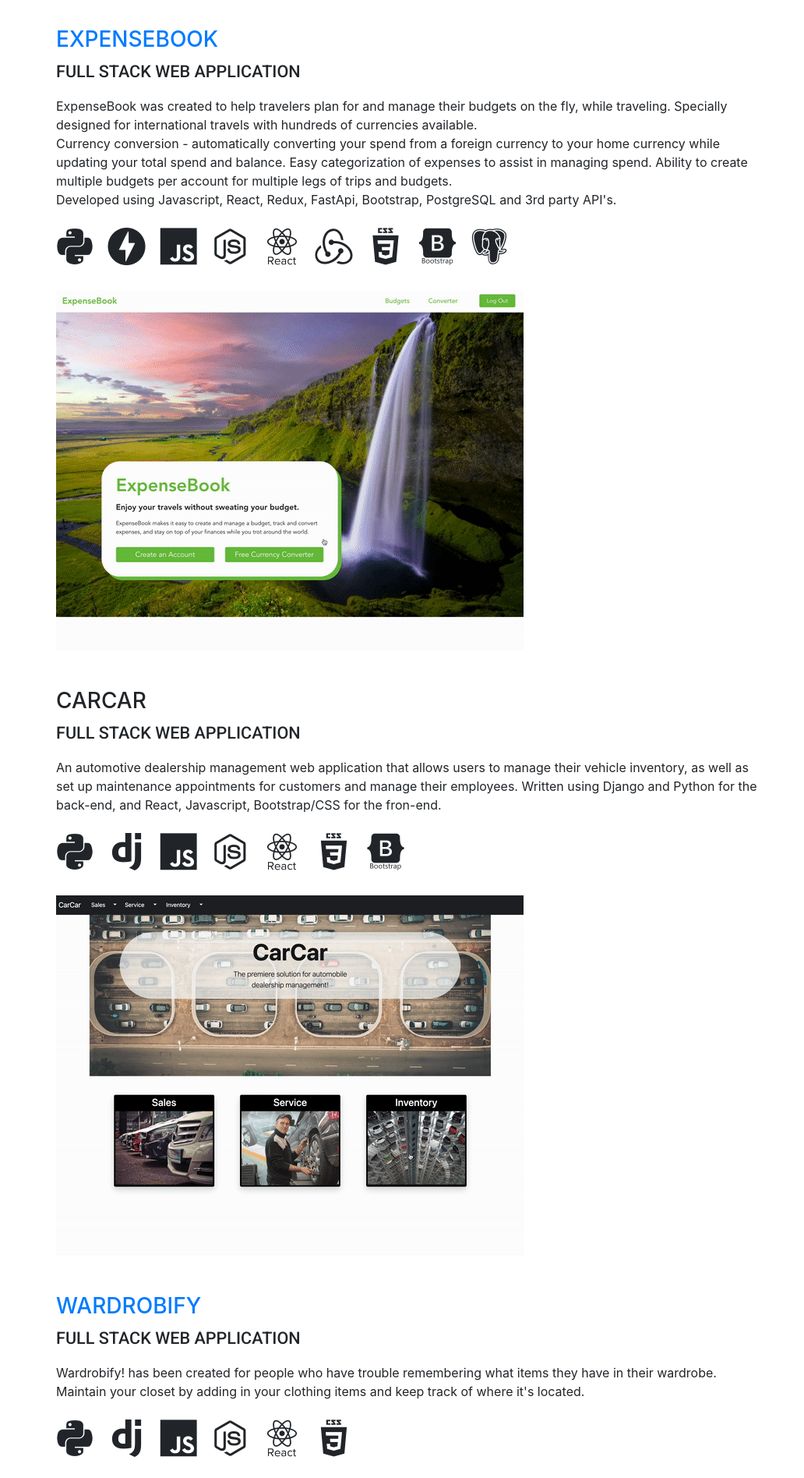
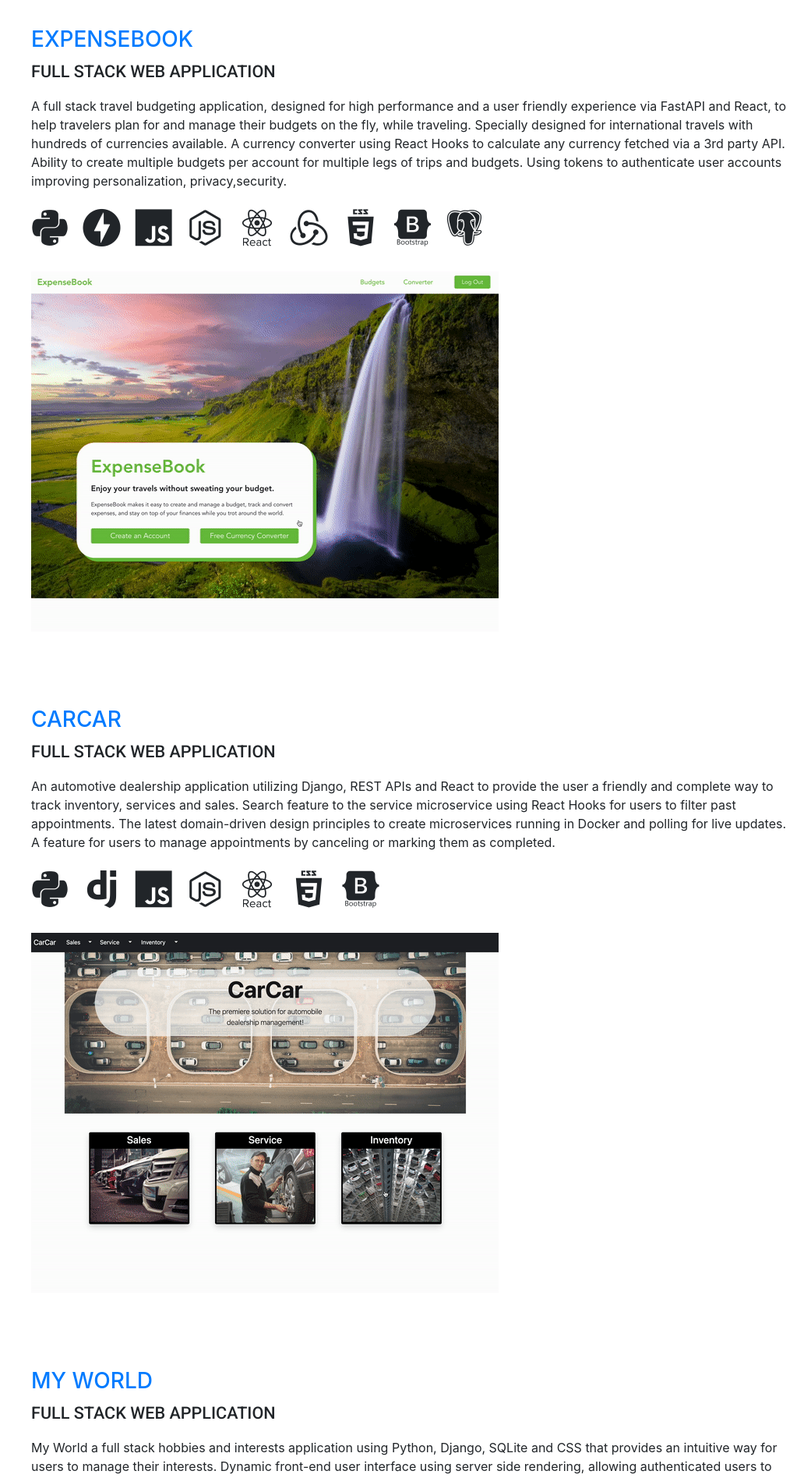
Before and after one commit to danielrotstein/portfolio, a website with bundled scripts: page index.html in a window 1280 px wide. Shown: the part 1700-3595 px from the top of the page at 78% size, without its empty margins (248-1280 px from the left). Built offline with nearby package versions, Linux system fonts and the light colour scheme.

Commit message:
added my world gif and description to project, removed wardrobify

```diff
--- a/index.html
+++ b/index.html
@@ -48,7 +48,7 @@
 
     <nav class="navbar navbar-expand-lg navbar-dark bg-primary fixed-top" id="sideNav">
       <a class="navbar-brand js-scroll-trigger" href="#page-top">
-        <span class="d-block d-lg-none">Start Bootstrap</span>
+        <span class="d-block d-lg-none">Menu</span>
         <span class="d-none d-lg-block">
           <img class="img-fluid img-profile rounded-circle mx-auto mb-2" src="img/daniel-square.jpg" alt="">
         </span>
@@ -96,7 +96,6 @@
           <p class="mb-5">After years of traveling the world and learning to speak multiple languages, I now look forward to applying my unique background and skills towards technical languages. It's my goal to continue evolving as a software engineer with a global perspective.</p>
           <ul class="list-inline list-social-icons mb-0">
 
-
             <li class="list-inline-item">
               <a href="https://www.linkedin.com/in/danielrotstein/" target="_blank">
                 <span class="fa-stack fa-lg">
@@ -105,7 +104,6 @@
                 </span>
               </a>
             </li>
-
             <li class="list-inline-item">
               <a href="https://gitlab.com/daniel-rotstein" target="_blank">
                 <span class="fa-stack fa-lg">
@@ -114,7 +112,6 @@
                 </span>
               </a>
             </li>
-
             <li class="list-inline-item">
               <a href="https://github.com/danielrotstein" target="_blank">
                 <span class="fa-stack fa-lg">
@@ -191,7 +188,7 @@
 
 
 
-      <section class="resume-section p-3 p-lg-5 d-flex flex-column" id="interests">
+      <section class="resume-section p-3 d-flex flex-column" id="interests">
         <div class="my-auto">
           <h2 class="mb-5">Projects</h2>
 
@@ -200,13 +197,16 @@
               <h3><a href="https://gitlab.com/daniel-rotstein/ExpenseBook" target="_blank" class="mb-0">ExpenseBook</h3></a>
               <div class="subheading mb-3">Full Stack Web Application
               </div>
-              <p>ExpenseBook was created to help travelers plan for and manage their budgets on the fly, while traveling. Specially designed for international travels with hundreds of currencies available.
+              <!-- <p>ExpenseBook was created to help travelers plan for and manage their budgets on the fly, while traveling. Specially designed for international travels with hundreds of currencies available.
                 </br>
                 Currency conversion - automatically converting your spend from a foreign currency to your home currency while updating your total spend and balance.
                 Easy categorization of expenses to assist in managing spend.
                 Ability to create multiple budgets per account for multiple legs of trips and budgets.
-              </br>
-              Developed using Javascript, React, Redux, FastApi, Bootstrap, PostgreSQL and 3rd party API's.
+              </p> -->
+              <p>A full stack travel budgeting application, designed for high performance and a user friendly experience via FastAPI and React, to help travelers plan for and manage their budgets on the fly, while traveling. Specially designed for international travels with hundreds of currencies available.
+              A currency converter using React Hooks to calculate any currency fetched via a 3rd party API.
+              Ability to create multiple budgets per account for multiple legs of trips and budgets.
+              Using tokens to authenticate user accounts improving personalization, privacy,security.
               </p>
               <ul class="list-inline list-icons">
                 <li class="list-inline-item">
@@ -237,19 +237,24 @@
                   <i class="devicon-postgresql-plain"></i>
                 </li>
             </ul>
-              <div>
-                <img src="img/expensebook.gif" alt="expensebook-gif"/>
+              <div class="projects-border">
+                <a href="https://gitlab.com/daniel-rotstein/ExpenseBook" target="_blank"><img src="img/expensebook.gif" alt="expensebook-gif"/></a>
               </div>
             </div>
           </div>
+          </br>
+          </br>
 
 
           <div class="resume-item d-flex flex-column flex-md-row mb-5">
             <div class="resume-content mr-auto">
-              <h3>CarCar</h3>
+              <h3><a href="https://gitlab.com/daniel-rotstein/carcar" target="_blank">CarCar</h3></a>
               <div class="subheading mb-3">Full Stack Web Application
               </div>
-              <p>An automotive dealership management web application that allows users to manage their vehicle inventory, as well as set up maintenance appointments for customers and manage their employees. Written using Django and Python for the back-end, and React, Javascript, Bootstrap/CSS for the fron-end.
+              <p>An automotive dealership application utilizing Django, REST APIs and React to provide the user a friendly and complete way to track inventory, services and sales.
+              Search feature to the service microservice using React Hooks for users to filter past appointments.
+              The latest domain-driven design principles to create microservices running in Docker and polling for live updates.
+              A feature for users to manage appointments by canceling or marking them as completed.
               </p>
               <ul class="list-inline list-icons">
                 <li class="list-inline-item">
@@ -273,21 +278,24 @@
                 <li class="list-inline-item">
                   <i class="devicon-bootstrap-plain-wordmark"></i>
                 </li>
-
             </ul>
               <div>
                 <a href="https://gitlab.com/daniel-rotstein/carcar" target="_blank"><img src="img/carcar.gif" alt="carcar-gif"/></a>
-
               </div>
             </div>
           </div>
+          </br>
+          </br>
+
 
           <div class="resume-item d-flex flex-column flex-md-row mb-5">
             <div class="resume-content mr-auto">
-              <h3><a href="https://gitlab.com/daniel-rotstein/wardrobify" target="_blank" class="mb-0">Wardrobify</h3></a>
+              <h3><a href="https://gitlab.com/daniel-rotstein/my-world" target="_blank" class="mb-0">My World</h3></a>
               <div class="subheading mb-3">Full Stack Web Application
               </div>
-              <p>Wardrobify! has been created for people who have trouble remembering what items they have in their wardrobe. Maintain your closet by adding in your clothing items and keep track of where it's located.
+              <p>My World a full stack hobbies and interests application using Python, Django, SQLite and CSS that provides an intuitive way for users to manage their interests.
+              Dynamic front-end user interface using server side rendering, allowing authenticated users to easily add/remove tasks from their ToDo Lists, including interactive navbar and external links.
+              User authentication for greater admin role capabilities and security.
               </p>
               <ul class="list-inline list-icons">
                 <li class="list-inline-item">
@@ -297,28 +305,19 @@
                   <i class="devicon-django-plain"></i>
                 </li>
                 <li class="list-inline-item">
-                  <i class="devicon-javascript-plain"></i>
-                </li>
-                <li class="list-inline-item">
-                  <i class="devicon-nodejs-plain"></i>
-                </li>
-                <li class="list-inline-item">
-                  <i class="devicon-react-original-wordmark"></i>
+                  <i class="devicon-html5-plain-wordmark"></i>
                 </li>
                 <li class="list-inline-item">
                   <i class="devicon-css3-plain-wordmark"></i>
                 </li>
               </ul>
-              <div>
-                <img src="img/wardrobify.gif" alt="wardrobify-gif"/>
+              <div class="mb-3">
+                <a href="https://gitlab.com/daniel-rotstein/my-world" target="_blank"><img src="img/myworld.gif" alt="myworld-gif"/></a>
               </div>
             </div>
           </div>
-
-
         </div>
       </section>
-
 
 
       <section class="resume-section p-3 p-lg-5 d-flex flex-column" id="experience">
```
Also changed, not shown: css/resume.min.css (line endings or trailing spaces), 1 other file.
